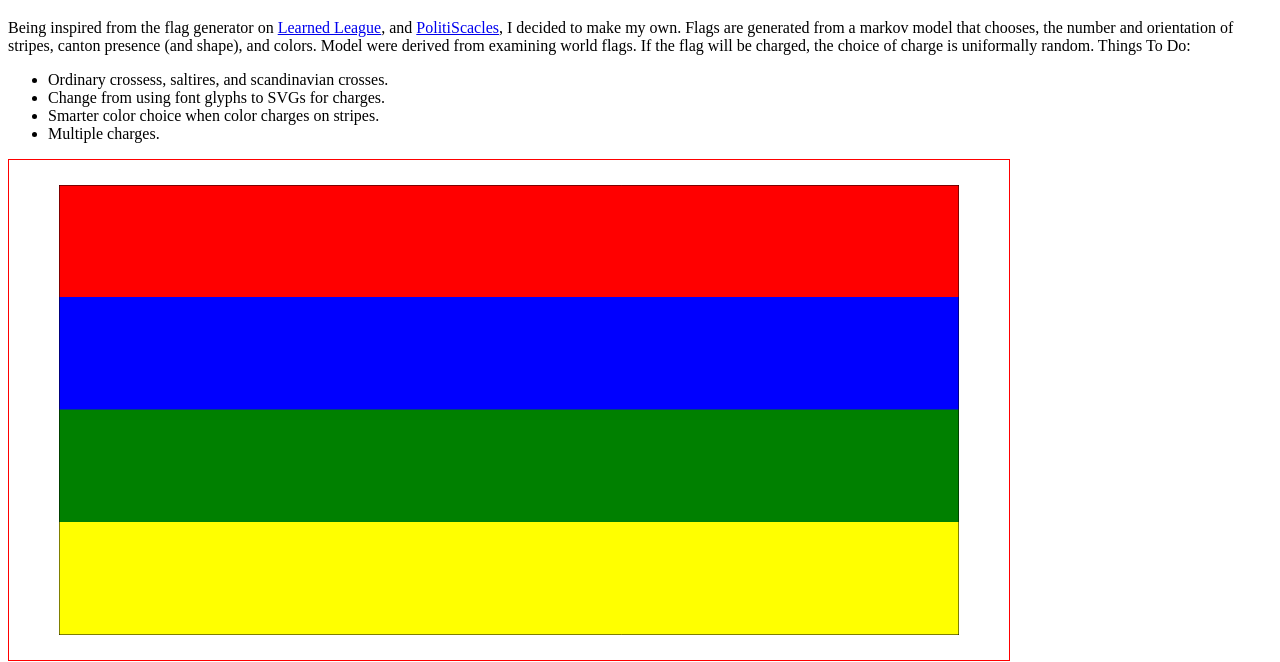
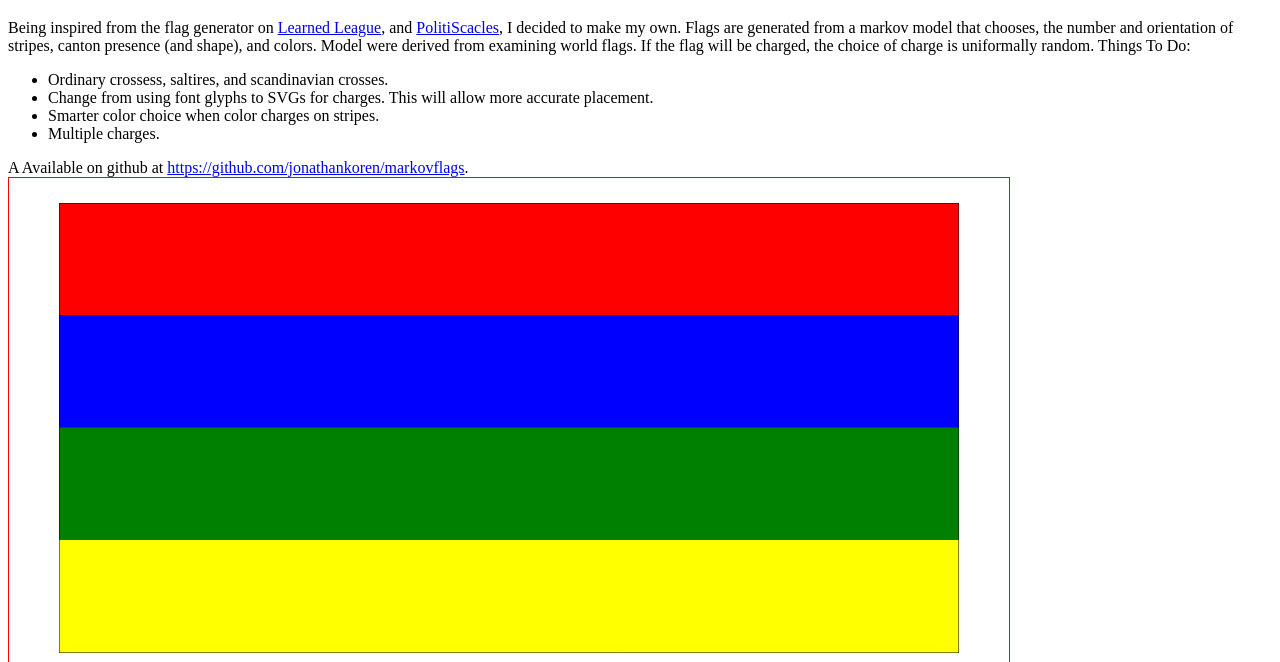
Before and after one commit to jonathankoren/jonathankoren.github.io, a plain HTML site: page markovflags.html in a window 1280 px wide. Shown: the part 61-723 px from the top of the page. Drawn offline with Linux system fonts and the light colour scheme.

Commit message:
better text

```diff
--- a/markovflags.html
+++ b/markovflags.html
@@ -108,10 +108,12 @@ of charge is uniformally random.
 Things To Do:
 <ul>
     <li>Ordinary crossess, saltires, and scandinavian crosses.</li>
-    <li>Change from using font glyphs to SVGs for charges.</li>
+    <li>Change from using font glyphs to SVGs for charges. This will allow more accurate placement.</li>
     <li>Smarter color choice when color charges on stripes.</li>
     <li>Multiple charges.</li>
-</ul>
+</ul>A
+
+Available on github at <a href="https://github.com/jonathankoren/markovflags">https://github.com/jonathankoren/markovflags</a>.
 
 <canvas id="flag" height="500" width="1000">
   Your browser needs to support canvas for this to work!
```
